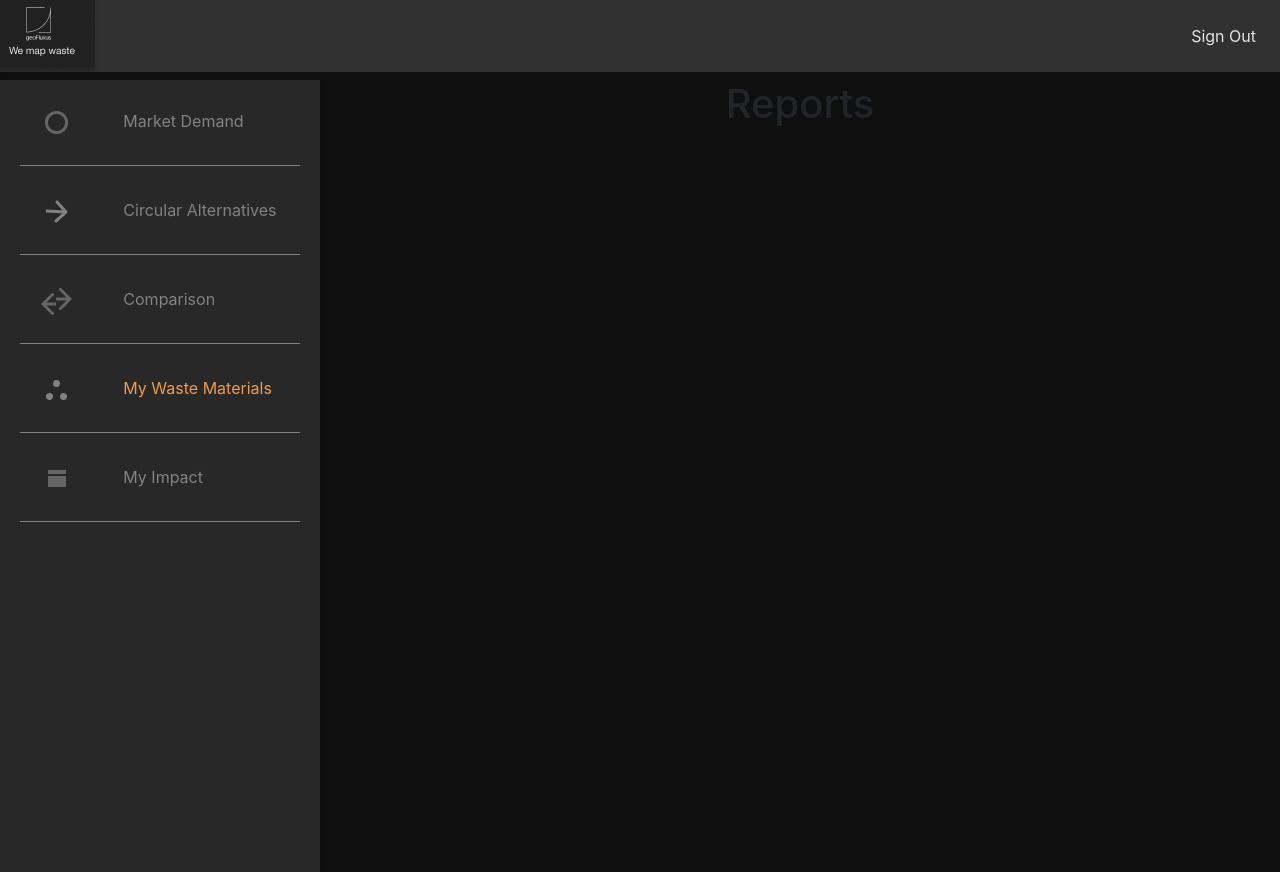
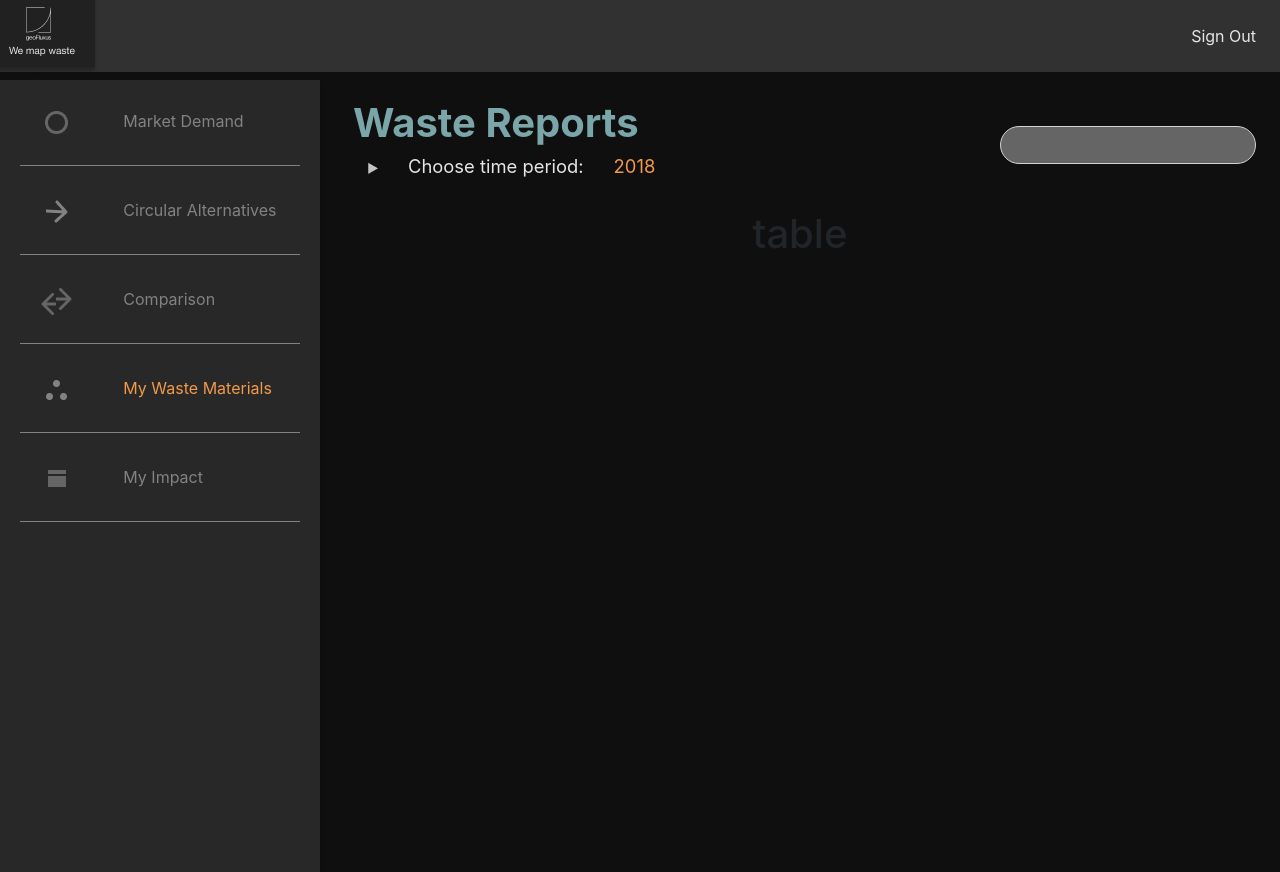
Before and after one commit to nehalicious/geofluxus, a React (Create React App) app: page /Reports in a window 1280 px wide. Built offline with nearby package versions, Linux system fonts and the light colour scheme.

Commit message:
Add boilerplate table

```diff
--- /dev/null
+++ b/src/General/PageTitle/index.js
@@ -0,0 +1,57 @@
+import React from 'react';
+import Navbar from "react-bootstrap/Navbar";
+import Row from "react-bootstrap/Row";
+import Col from 'react-bootstrap/Col';
+import Form from "react-bootstrap/Form";
+import arrow from '../../assets/images/icons/arrow.png';
+
+export default function PageTitle(props) {
+    const headerContainerStyle = {
+
+    };
+
+    const logoStyle = {
+        color: '#7AA5A9',
+        fontWeight: 'bold',
+        fontSize: '5vh'
+    };
+
+    const subtitleStyle ={
+        color: ' #E5E5E5',
+        fontSize: '2.3vh'
+    };
+
+    return (
+        <Navbar style={headerContainerStyle} className="px-0">
+            <Navbar.Brand
+                className="pl-5"
+            >
+                <Row style={logoStyle}>
+                    {props.title}
+                </Row>
+                <Row style={subtitleStyle}>
+                    <Col>
+                        <img src={arrow} alt={"arrow"}/>
+                    </Col>
+                    <Col>
+                        <p> Choose time period: </p>
+                    </Col>
+                    <Col>
+                        <p style={{color:  '#F2994A'}}> 2018 </p>
+                    </Col>
+
+                </Row>
+            </Navbar.Brand>
+            <Navbar.Collapse className="justify-content-end pr-3">
+                <Form inline>
+                    <Form.Control
+                        style={{borderRadius: '30px', background: '#656565', width: '20vw', color: '#000000', outline: 'none'}}
+                        type="text"
+                        className="mr-sm-2" >
+                        {/*<img src={search} alt={"search"}/>*/}
+                    </Form.Control>
+                </Form>
+            </Navbar.Collapse>
+        </Navbar>
+    )
+}
--- /dev/null
+++ b/src/General/Table/index.js
@@ -0,0 +1,7 @@
+import React from 'react';
+
+export default function Table(props) {
+    return (
+        <h1> table </h1>
+    )
+}
--- a/src/Reports/index.js
+++ b/src/Reports/index.js
@@ -1,7 +1,12 @@
 import React from 'react';
+import PageTitle from "../General/PageTitle";
+import Table from "../General/Table"
 
 export default function Reports() {
     return(
-        <h1> Reports</h1>
+        <>
+        <PageTitle title={"Waste Reports"}/>
+        <Table/>
+        </>
     )
 }
--- a/src/layout/Sidebar/index.js
+++ b/src/layout/Sidebar/index.js
@@ -10,7 +10,7 @@ export default function Sidebar() {
         background: '#282828',
         boxShadow: '0px 4px 4px rgba(0, 0, 0, 0.25)',
         padding: '5px',
-        minHeight: '100%'
+        minHeight: '100%',
     };
     return (
         <Container style={sidebarStyle}>
```
Also changed, not shown: src/assets/images/icons/arrow.png (added), src/assets/images/icons/search.png (added).
